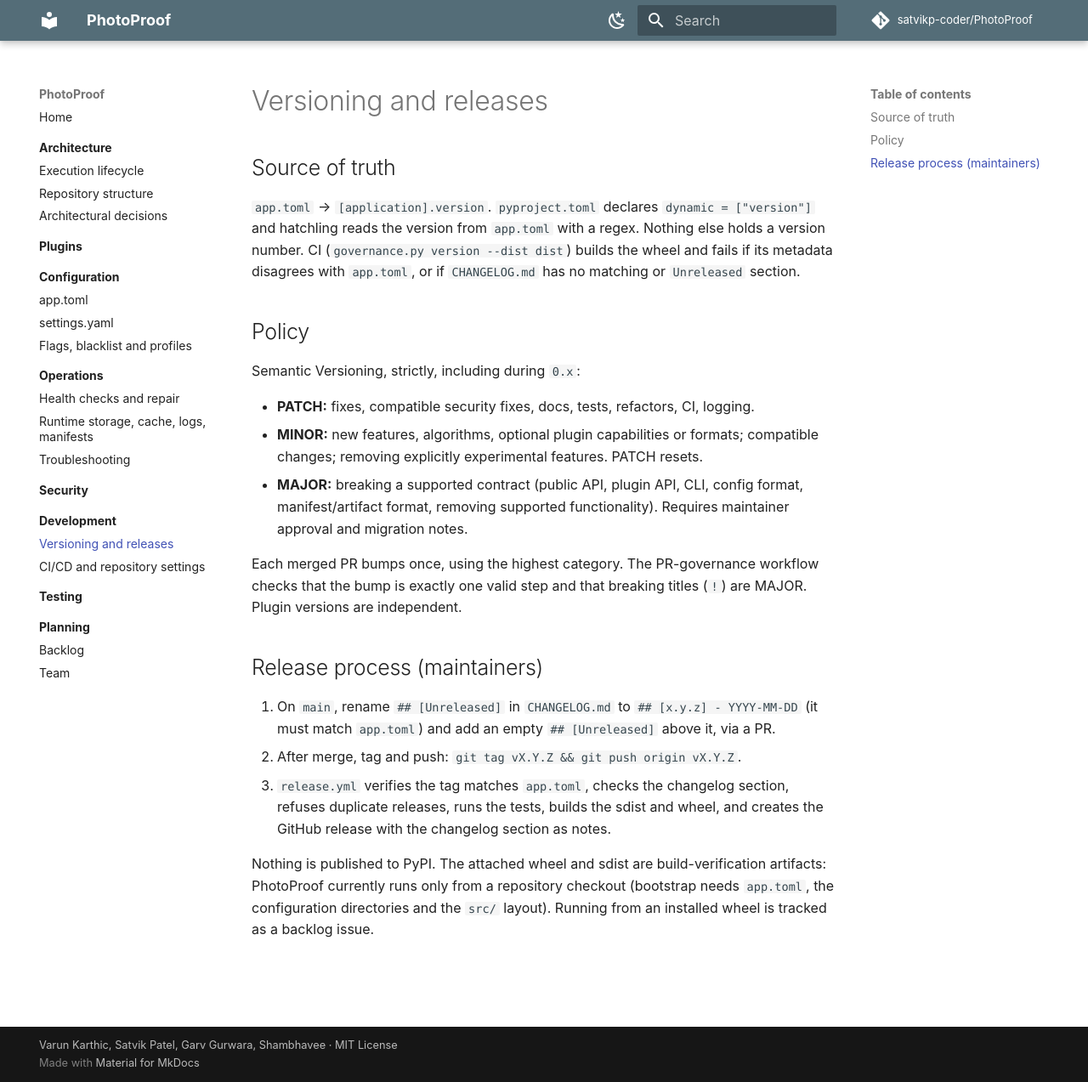
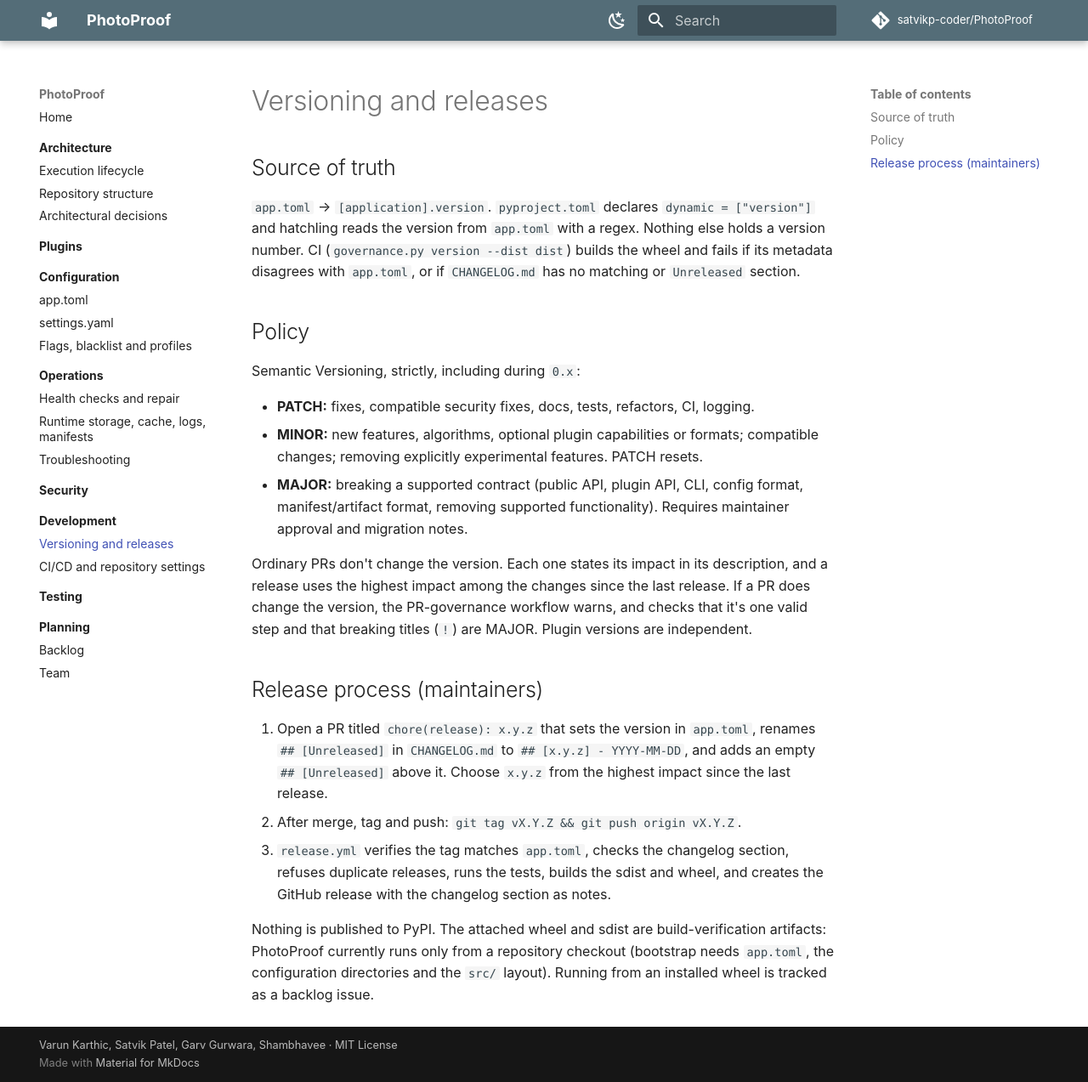
Before and after one commit to satvikp-coder/PhotoProof, an MkDocs documentation site: the page built from docs/development/releases.md, in a window 1280 px wide and 1273 px high. Shown: the whole window at 85% size. Built offline with MkDocs 1.6.1 and Material for MkDocs 9.7.7, drawn with Linux system fonts in a browser that asks for light colours; comment, search, counter and statistics services are not loaded.

Commit message:
chore(repo): bump the version only at release time
Requiring a bump in every PR meant each merge made every other open PR wrong. Ordinary PRs now leave app.toml alone, and a change outside a release PR only warns. PRs are compared with where they left main, so main moving on cannot fail them. The guidelines, template and docs describe the release-time process.

Refs: #103

Co-Authored-By: Claude Opus 5.5 <noreply@anthropic.com>

```diff
--- a/docs/development/releases.md
+++ b/docs/development/releases.md
@@ -19,15 +19,16 @@ Semantic Versioning, strictly, including during `0.x`:
   format, manifest/artifact format, removing supported functionality). Requires
   maintainer approval and migration notes.
 
-Each merged PR bumps once, using the highest category. The PR-governance workflow
-checks that the bump is exactly one valid step and that breaking titles (`!`) are
-MAJOR. Plugin versions are independent.
+Ordinary PRs don't change the version. Each one states its impact in its description, and a
+release uses the highest impact among the changes since the last release. If a PR does change the
+version, the PR-governance workflow warns, and checks that it's one valid step and that breaking
+titles (`!`) are MAJOR. Plugin versions are independent.
 
 ## Release process (maintainers)
 
-1. On `main`, rename `## [Unreleased]` in `CHANGELOG.md` to
-   `## [x.y.z] - YYYY-MM-DD` (it must match `app.toml`) and add an empty
-   `## [Unreleased]` above it, via a PR.
+1. Open a PR titled `chore(release): x.y.z` that sets the version in `app.toml`, renames
+   `## [Unreleased]` in `CHANGELOG.md` to `## [x.y.z] - YYYY-MM-DD`, and adds an empty
+   `## [Unreleased]` above it. Choose `x.y.z` from the highest impact since the last release.
 2. After merge, tag and push: `git tag vX.Y.Z && git push origin vX.Y.Z`.
 3. `release.yml` verifies the tag matches `app.toml`, checks the changelog section,
    refuses duplicate releases, runs the tests, builds the sdist and wheel, and creates
```
Also changed, not shown: AGENTS.md (+5 -5 lines), CHANGELOG.md (+2 -0 lines), CONTRIBUTING.md (+17 -16 lines), README.md (+1 -1 lines), docs/development/ci.md (+1 -1 lines), docs/development/index.md (+1 -1 lines), .github/PULL_REQUEST_TEMPLATE.md, 2 other files.
